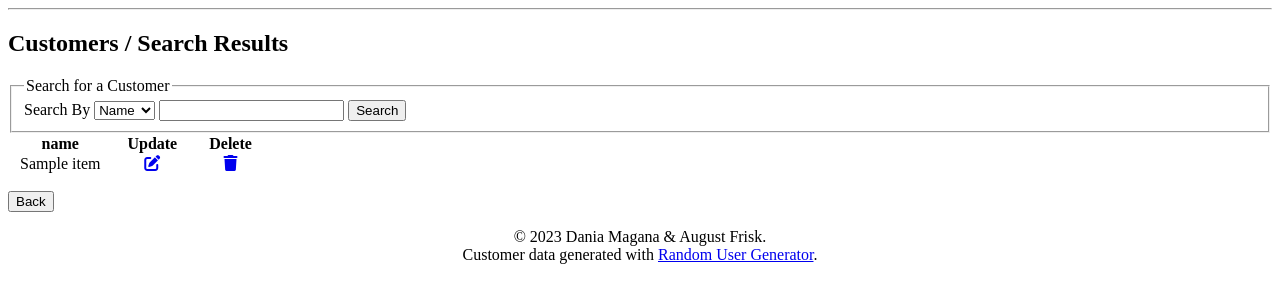
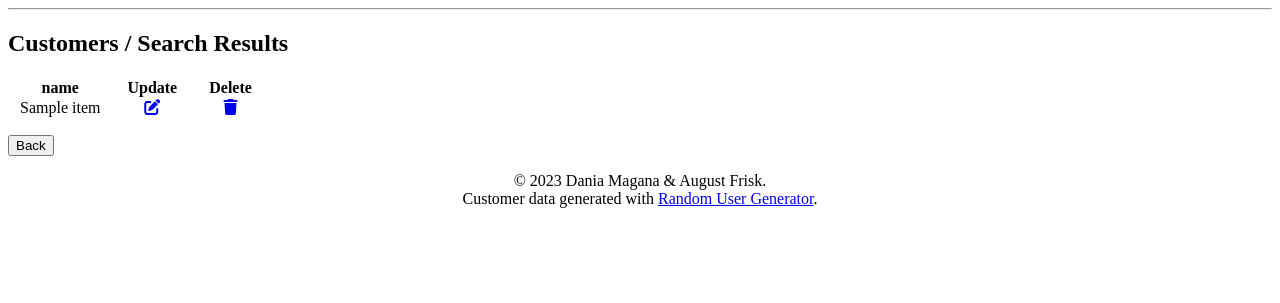
Before and after one commit to 4N0NYM0U5MY7H/CS340_Project, a Flask app: template templates/search_customers.j2 in a window 1280 px wide. Shown: the part 108-411 px from the top of the page. Run offline with Flask 3, Linux system fonts and the light colour scheme; the template is opened without the code that fills it: most values are stand-ins (such as "Sample title", 1, 10 or a date in 2020); some libraries are stand-ins or nearby versions.

Commit message:
Update search_customers.j2

```diff
--- a/templates/search_customers.j2
+++ b/templates/search_customers.j2
@@ -8,7 +8,6 @@
     {% endfor %}
 </div>
 
-{% block search_form %}{{ super() }}{% endblock %}
 {% block data_table %}{{ super() }}{% endblock %}
 
 {% block table_button%}
```
